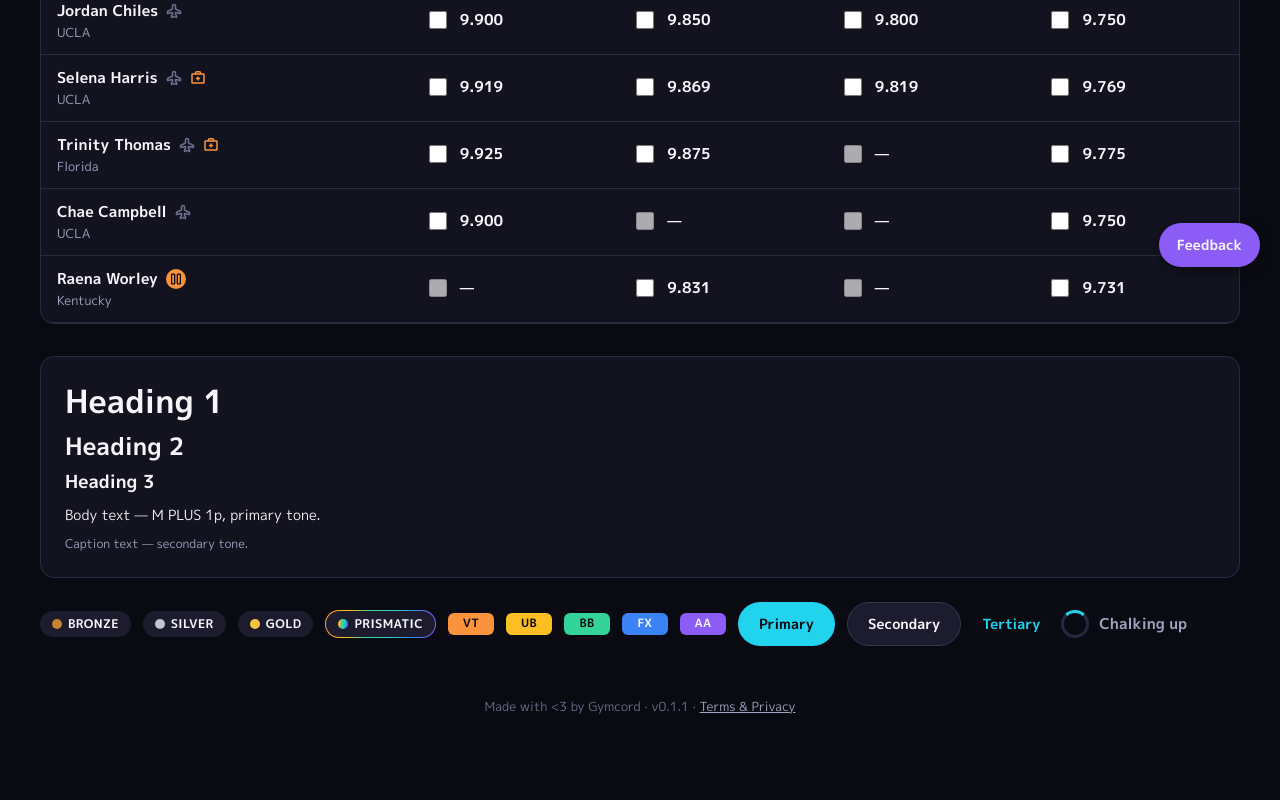
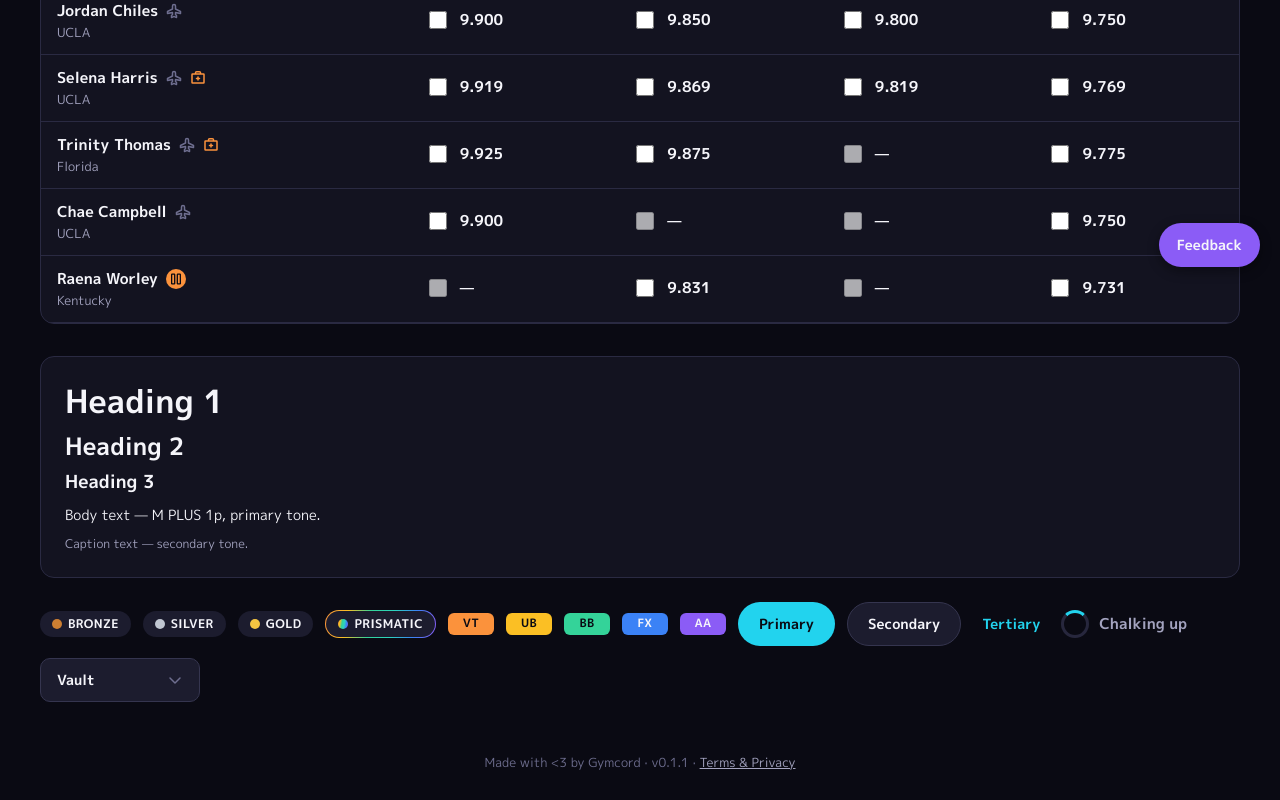
Before and after one commit to gymcorddiscord/gymcord-design-system, a React (Vite) app: page / in a window 1280 px wide. Shown: the part 513-1313 px from the top of the page. Before the commit the page ends 1257 px from the top, so only its background shows below. Built offline with nearby package versions, Linux system fonts and the light colour scheme.

Commit message:
Add Dropdown component
Trigger button + large-click-target menu panel, closes on outside
click/Escape/selection. defaultOpen prop supports demo/composition
use without reimplementing the open-state markup. Added to the
public showcase as a real interactive live-rendered demo.

```diff
--- /dev/null
+++ b/src/components/Dropdown/Dropdown.css
@@ -0,0 +1,86 @@
+.gds-dropdown {
+  position: relative;
+  display: inline-block;
+  font-family: var(--font-family);
+}
+
+.gds-dropdown__trigger {
+  display: flex;
+  align-items: center;
+  gap: 10px;
+  height: 44px;
+  padding: 0 16px;
+  border-radius: var(--radius-md);
+  border: 1px solid var(--border-default);
+  background: var(--bg-2);
+  color: var(--text-primary);
+  font-family: var(--font-family);
+  font-weight: 700;
+  font-size: 14px;
+  cursor: pointer;
+  min-width: 160px;
+}
+.gds-dropdown__trigger:hover {
+  background: var(--bg-3);
+}
+
+.gds-dropdown__label {
+  flex: 1;
+  text-align: left;
+}
+
+.gds-dropdown__chevron {
+  color: var(--text-tertiary);
+  flex-shrink: 0;
+  transition: transform 0.15s ease;
+}
+.gds-dropdown__chevron--open {
+  transform: rotate(180deg);
+}
+
+.gds-dropdown__icon {
+  display: inline-flex;
+  align-items: center;
+  flex-shrink: 0;
+}
+
+.gds-dropdown__menu {
+  position: absolute;
+  top: calc(100% + 6px);
+  left: 0;
+  min-width: 100%;
+  background: var(--bg-2);
+  border: 1px solid var(--border-default);
+  border-radius: var(--radius-md);
+  box-shadow: var(--shadow-md);
+  padding: 6px;
+  z-index: 20;
+  display: flex;
+  flex-direction: column;
+  gap: 2px;
+}
+
+.gds-dropdown__item {
+  display: flex;
+  align-items: center;
+  gap: 10px;
+  height: 44px;
+  padding: 0 12px;
+  border-radius: var(--radius-sm);
+  border: none;
+  background: transparent;
+  color: var(--text-primary);
+  font-family: var(--font-family);
+  font-weight: 500;
+  font-size: 14px;
+  text-align: left;
+  cursor: pointer;
+  white-space: nowrap;
+}
+.gds-dropdown__item:hover {
+  background: var(--bg-3);
+}
+.gds-dropdown__item--selected {
+  color: var(--brand-primary);
+  font-weight: 700;
+}
--- /dev/null
+++ b/src/components/Dropdown/Dropdown.tsx
@@ -0,0 +1,73 @@
+import { useEffect, useRef, useState, type ReactNode } from 'react'
+import { ChevronDownIcon } from '../../icons/Icons'
+
+export interface DropdownOption<T extends string> {
+  value: T
+  label: string
+  icon?: ReactNode
+}
+
+export interface DropdownProps<T extends string> {
+  options: DropdownOption<T>[]
+  value: T
+  onChange?: (value: T) => void
+  placeholder?: string
+  /** Mounts the menu already open — useful for demos; the menu still closes normally afterward. */
+  defaultOpen?: boolean
+}
+
+/**
+ * Gymcord's dropdown menu — a trigger button that opens a panel of large-click-target
+ * options below it. Closes on outside click, Escape, or selecting an option.
+ */
+export function Dropdown<T extends string>({ options, value, onChange, placeholder, defaultOpen }: DropdownProps<T>) {
+  const [open, setOpen] = useState(Boolean(defaultOpen))
+  const rootRef = useRef<HTMLDivElement>(null)
+  const selected = options.find((o) => o.value === value)
+
+  useEffect(() => {
+    if (!open) return
+    function onDocClick(e: MouseEvent) {
+      if (rootRef.current && !rootRef.current.contains(e.target as Node)) setOpen(false)
+    }
+    function onKeyDown(e: KeyboardEvent) {
+      if (e.key === 'Escape') setOpen(false)
+    }
+    document.addEventListener('mousedown', onDocClick)
+    document.addEventListener('keydown', onKeyDown)
+    return () => {
+      document.removeEventListener('mousedown', onDocClick)
+      document.removeEventListener('keydown', onKeyDown)
+    }
+  }, [open])
+
+  return (
+    <div className="gds-dropdown" ref={rootRef}>
+      <button type="button" className="gds-dropdown__trigger" aria-expanded={open} onClick={() => setOpen((o) => !o)}>
+        {selected?.icon ? <span className="gds-dropdown__icon">{selected.icon}</span> : null}
+        <span className="gds-dropdown__label">{selected?.label ?? placeholder ?? 'Select…'}</span>
+        <ChevronDownIcon size={16} className={`gds-dropdown__chevron${open ? ' gds-dropdown__chevron--open' : ''}`} />
+      </button>
+      {open ? (
+        <div className="gds-dropdown__menu" role="listbox">
+          {options.map((opt) => (
+            <button
+              key={opt.value}
+              type="button"
+              role="option"
+              aria-selected={opt.value === value}
+              className={`gds-dropdown__item${opt.value === value ? ' gds-dropdown__item--selected' : ''}`}
+              onClick={() => {
+                onChange?.(opt.value)
+                setOpen(false)
+              }}
+            >
+              {opt.icon ? <span className="gds-dropdown__icon">{opt.icon}</span> : null}
+              {opt.label}
+            </button>
+          ))}
+        </div>
+      ) : null}
+    </div>
+  )
+}
--- a/src/dev/App.tsx
+++ b/src/dev/App.tsx
@@ -14,6 +14,7 @@ import { Heading } from '../components/Typography/Heading'
 import { Text } from '../components/Typography/Text'
 import { DisciplineTag } from '../components/badges/DisciplineTag'
 import { LoadingIndicator } from '../components/LoadingIndicator/LoadingIndicator'
+import { Dropdown } from '../components/Dropdown/Dropdown'
 
 const COLUMNS = [
   { key: 'VT', caption: '0/10' },
@@ -107,6 +108,7 @@ export function App() {
   const [activeTab, setActiveTab] = useState<AppHeaderTab>('lineups')
   const [metric, setMetric] = useState<'avg' | 'high' | 'last'>('avg')
   const [selected, setSelected] = useState<Record<string, Record<string, boolean>>>({})
+  const [apparatus, setApparatus] = useState('vt')
 
   return (
     <div style={{ minHeight: '100vh', background: 'var(--bg-0)' }}>
@@ -167,6 +169,17 @@ export function App() {
         <Button variant="secondary">Secondary</Button>
         <Button variant="tertiary">Tertiary</Button>
         <LoadingIndicator phrase="Chalking up" />
+        <Dropdown
+          value={apparatus}
+          onChange={setApparatus}
+          options={[
+            { value: 'vt', label: 'Vault' },
+            { value: 'ub', label: 'Uneven Bars' },
+            { value: 'bb', label: 'Balance Beam' },
+            { value: 'fx', label: 'Floor' },
+            { value: 'aa', label: 'All-Around' }
+          ]}
+        />
       </div>
 
       <Footer version="v0.1.1" />
--- a/src/index.ts
+++ b/src/index.ts
@@ -3,6 +3,7 @@ import './styles.css'
 export * from './components/Typography/Heading'
 export * from './components/Typography/Text'
 export * from './components/Button/Button'
+export * from './components/Dropdown/Dropdown'
 export * from './components/SegmentedToggle/SegmentedToggle'
 export * from './components/AppHeader/AppHeader'
 export * from './components/AppHeader/Logo'
--- a/src/styles.css
+++ b/src/styles.css
@@ -2,6 +2,7 @@
 @import './tokens/tokens.css';
 @import './components/Typography/Typography.css';
 @import './components/Button/Button.css';
+@import './components/Dropdown/Dropdown.css';
 @import './components/SegmentedToggle/SegmentedToggle.css';
 @import './components/AppHeader/AppHeader.css';
 @import './components/AthleteTable/AthleteTable.css';
```
Also changed, not shown: .design-sync/NOTES.md, .design-sync/conventions.md, .design-sync/previews/Dropdown.tsx (added), 3 other files (tests, documents, lock files or other folders).
